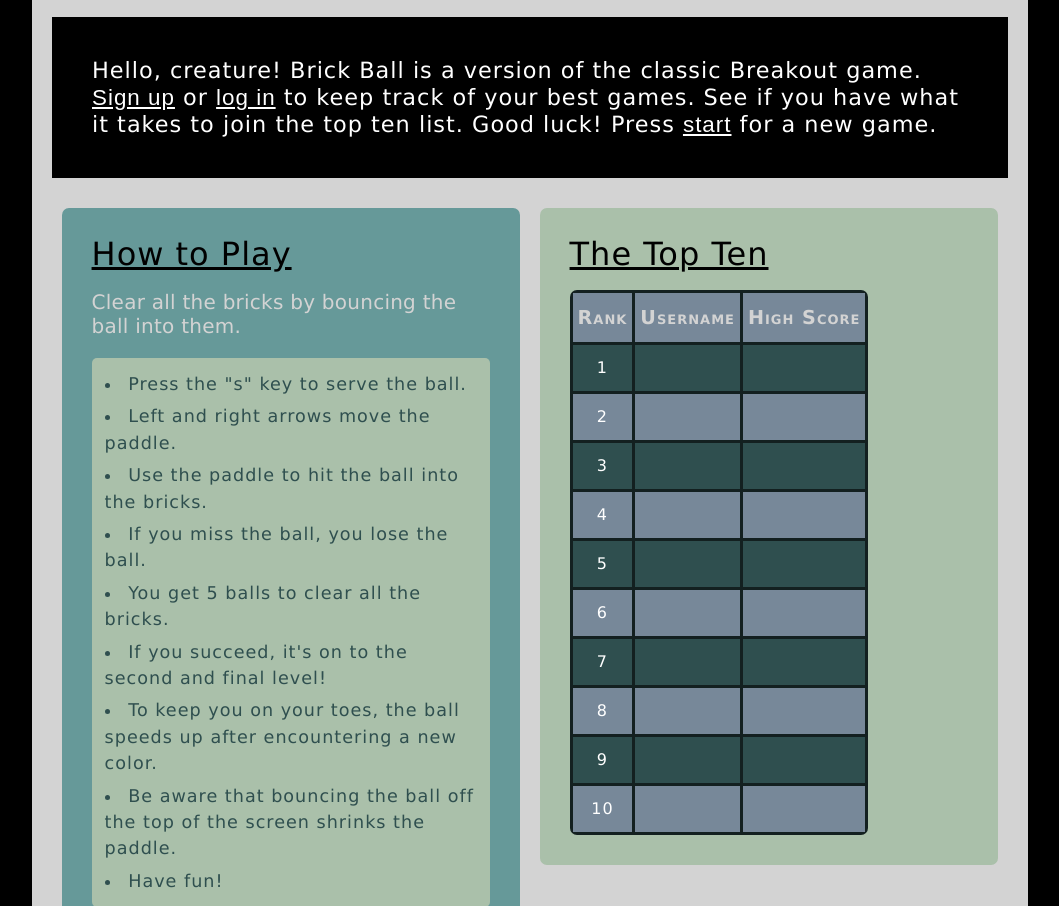
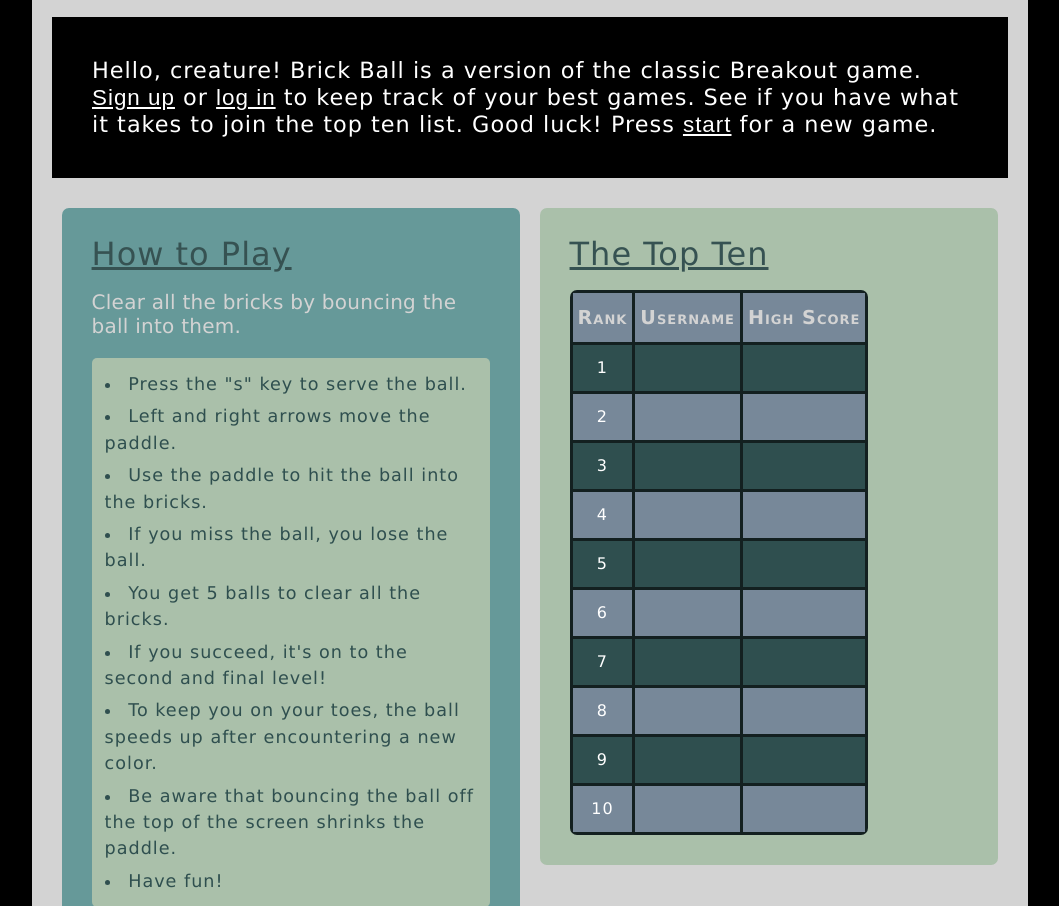
Before and after one commit to adfranks/brickball, a PHP site: page /brickball.php in a window 1280 px wide. Shown: the part 816-1722 px from the top of the page, without its empty margins (110-1169 px from the left). Run offline with PHP 8.4, Linux system fonts and the light colour scheme; data that the repository does not hold is empty.

Commit message:
adjust text
color

```diff
--- a/css/brickball.css
+++ b/css/brickball.css
@@ -73,7 +73,7 @@ h1 {
   background-color: black;
   color: lightgrey;
 }
-h2 {font-size: 2em; text-decoration: underline;}
+h2 {color: #365252; font-size: 2em; text-decoration: underline;}
 canvas {background-color: black;}
 table, #directions, #topten {border-radius: 7px;}
 main {
```
